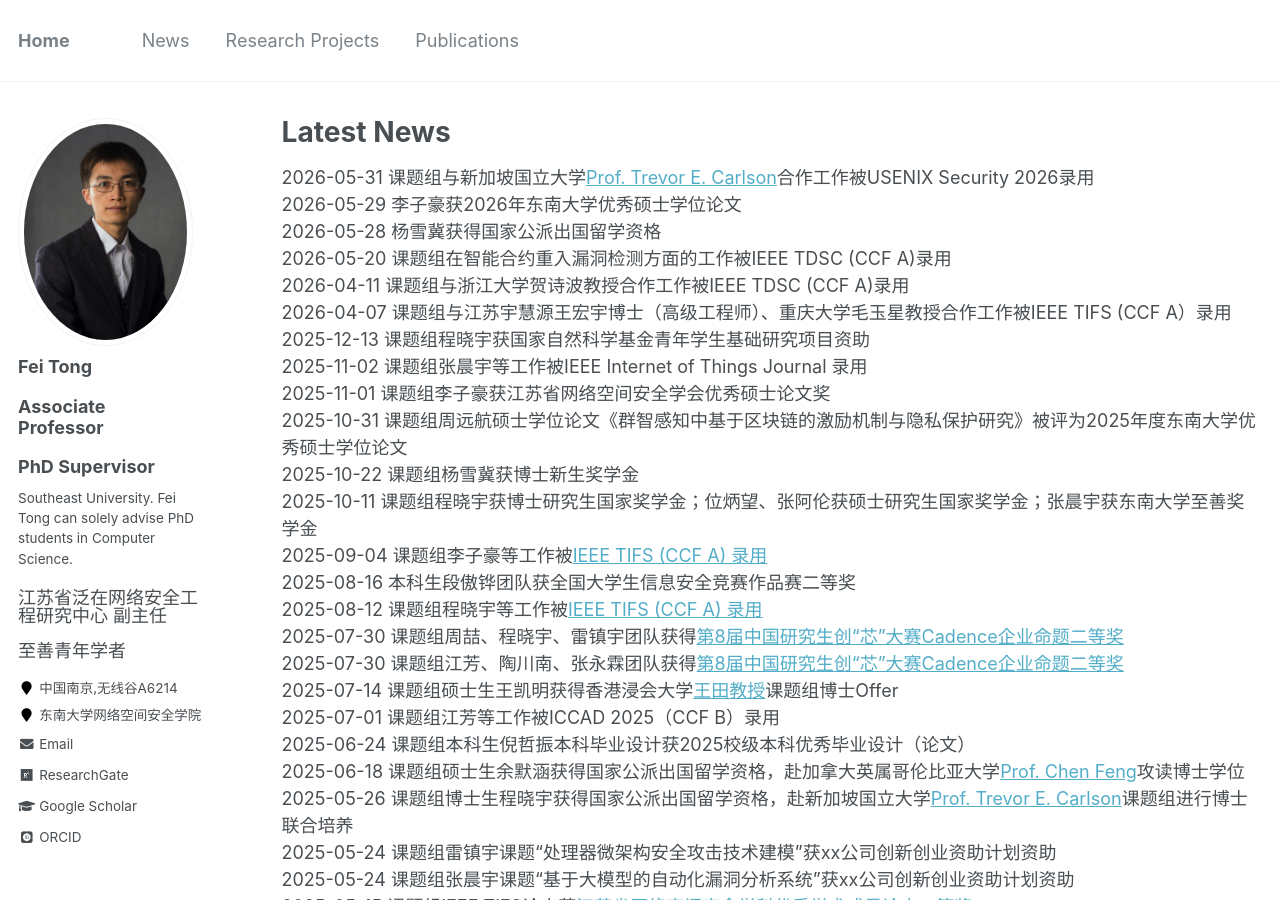
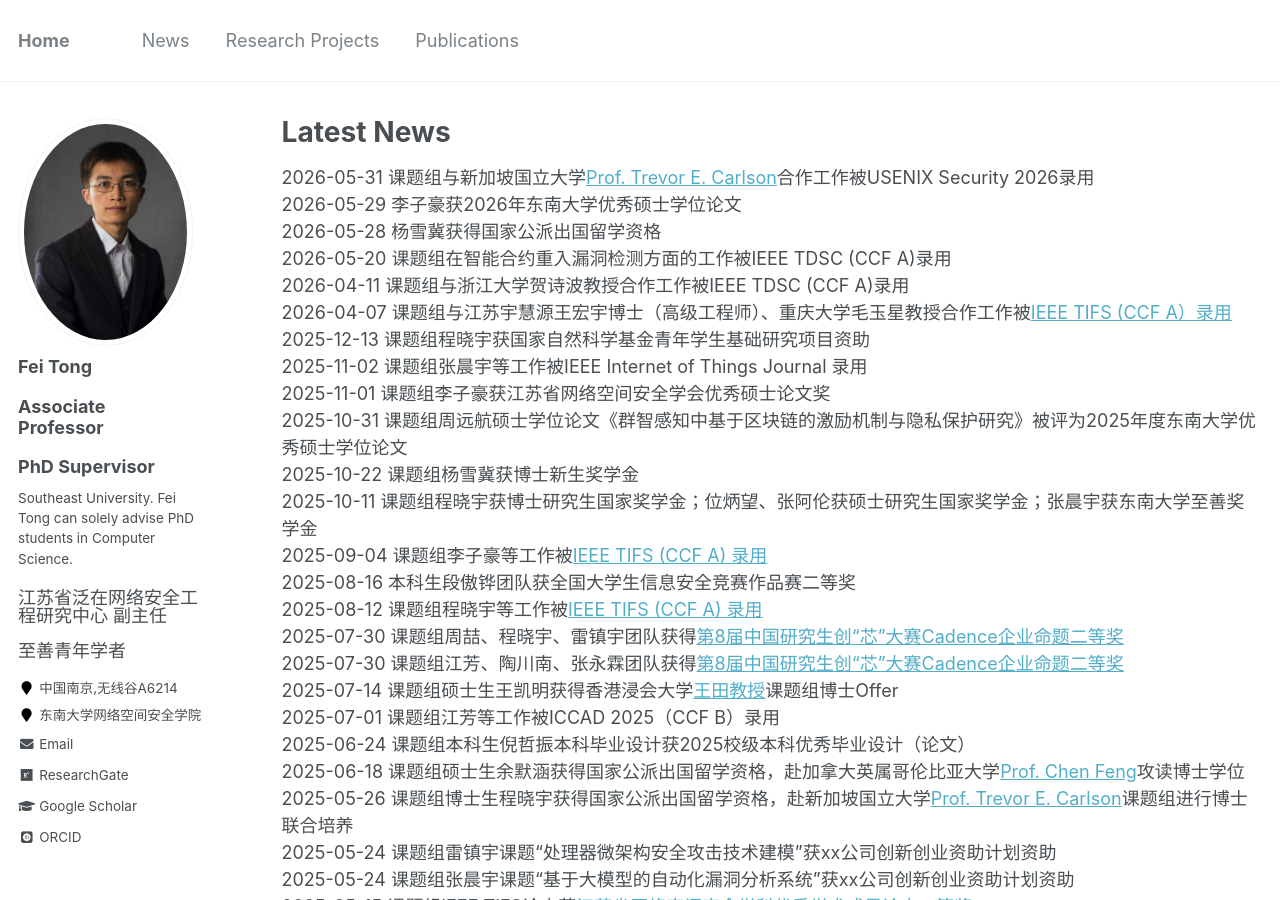
Before and after one commit to fei-tong/fei-tong.github.io, a Jekyll site: the page built from _pages/News.md, in a window 1280 px wide and 900 px high. Built offline with Jekyll 4.4.1, drawn with Linux system fonts in a browser that asks for light colours; some web fonts are replaced; part of the change alters nothing that is shown.

Commit message:
Update News.md

```diff
--- a/_pages/News.md
+++ b/_pages/News.md
@@ -9,7 +9,7 @@ author_profile: true
 2026-05-28 杨雪冀获得国家公派出国留学资格<br>
 2026-05-20 课题组在智能合约重入漏洞检测方面的工作被IEEE TDSC (CCF A)录用<br>
 2026-04-11 课题组与浙江大学贺诗波教授合作工作被IEEE TDSC (CCF A)录用<br>
-2026-04-07 课题组与江苏宇慧源王宏宇博士（高级工程师）、重庆大学毛玉星教授合作工作被IEEE TIFS (CCF A）录用<br>
+2026-04-07 课题组与江苏宇慧源王宏宇博士（高级工程师）、重庆大学毛玉星教授合作工作被[IEEE TIFS (CCF A）录用](https://ieeexplore.ieee.org/document/11480176)<br>
 2025-12-13 课题组程晓宇获国家自然科学基金青年学生基础研究项目资助<br>
 2025-11-02 课题组张晨宇等工作被IEEE Internet of Things Journal 录用<br>
 2025-11-01 课题组李子豪获江苏省网络空间安全学会优秀硕士论文奖<br>
```
